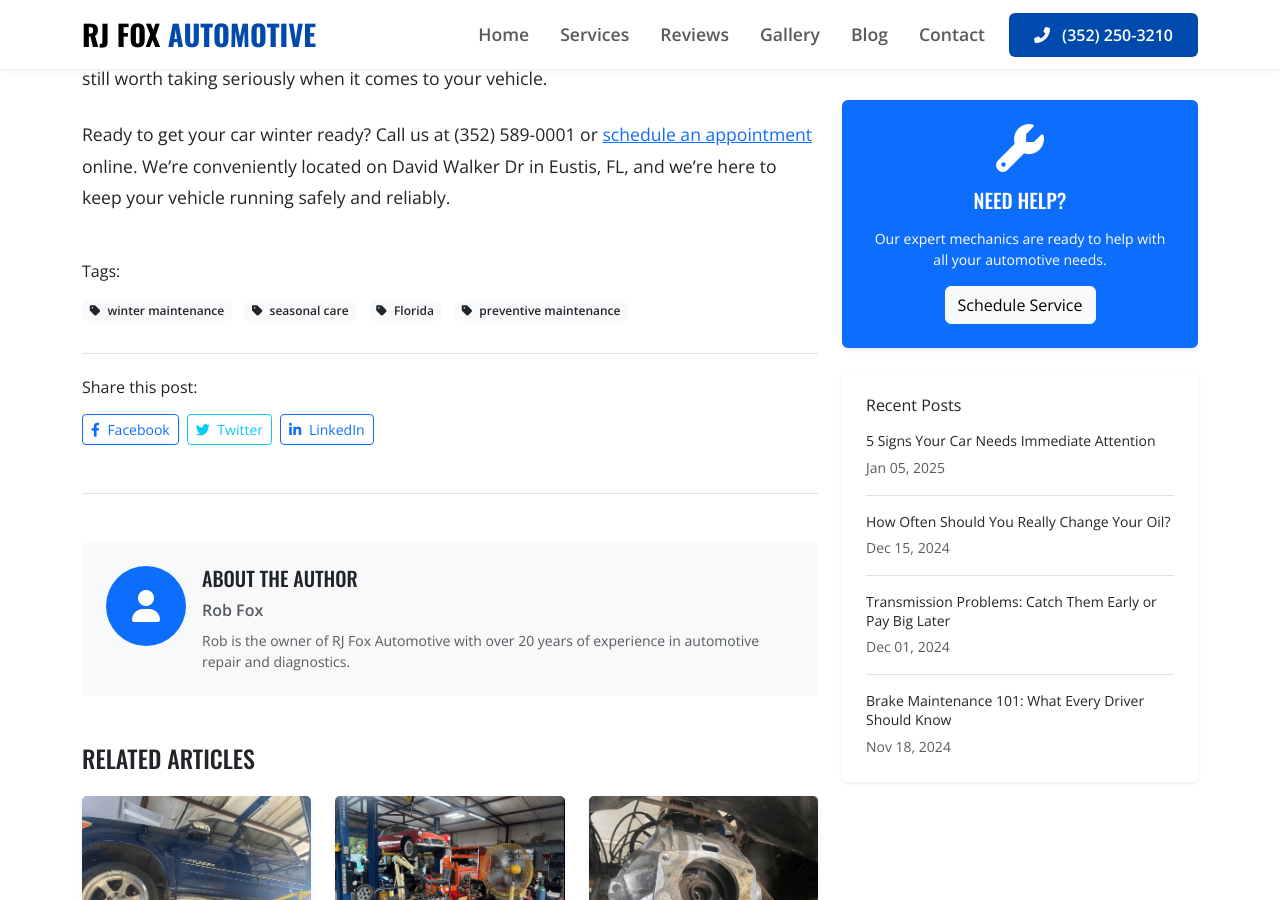
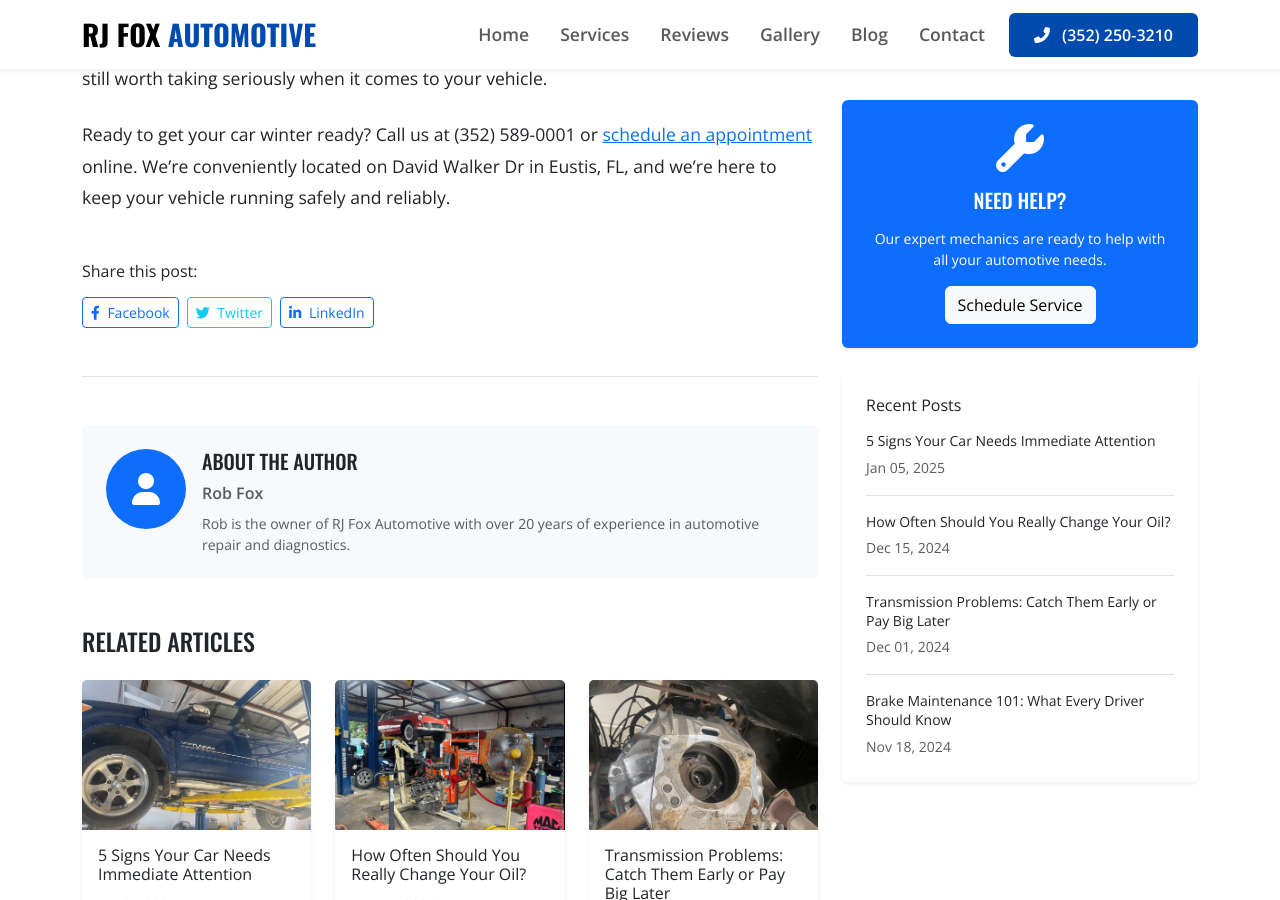
Before and after one commit to JamesBrownR/RJ-Fox-Automotive, a Jekyll site: the page built from _posts/2024-12-28-florida-winter-car-prep.md, in a window 1280 px wide and 900 px high, scrolled down 3558 px. Built offline with Jekyll 4.4.1, drawn with Linux system fonts in a browser that asks for light colours.

Commit message:
Update blog.html

```diff
--- a/_layouts/blog.html
+++ b/_layouts/blog.html
@@ -38,17 +38,7 @@ layout: default
                         {{ content }}
                     </div>
 
-                    <!-- Tags -->
-                    {% if page.tags %}
-                    <div class="mb-4 pb-4 border-bottom">
-                        <h6 class="mb-3">Tags:</h6>
-                        {% for tag in page.tags %}
-                        <a href="/tags/{{ tag | slugify }}" class="badge bg-light text-dark text-decoration-none me-2 mb-2">
-                            <i class="fas fa-tag me-1"></i> {{ tag }}
-                        </a>
-                        {% endfor %}
-                    </div>
-                    {% endif %}
+
 
                     <!-- Share Buttons -->
                     <div class="mb-5 pb-5 border-bottom">
```
